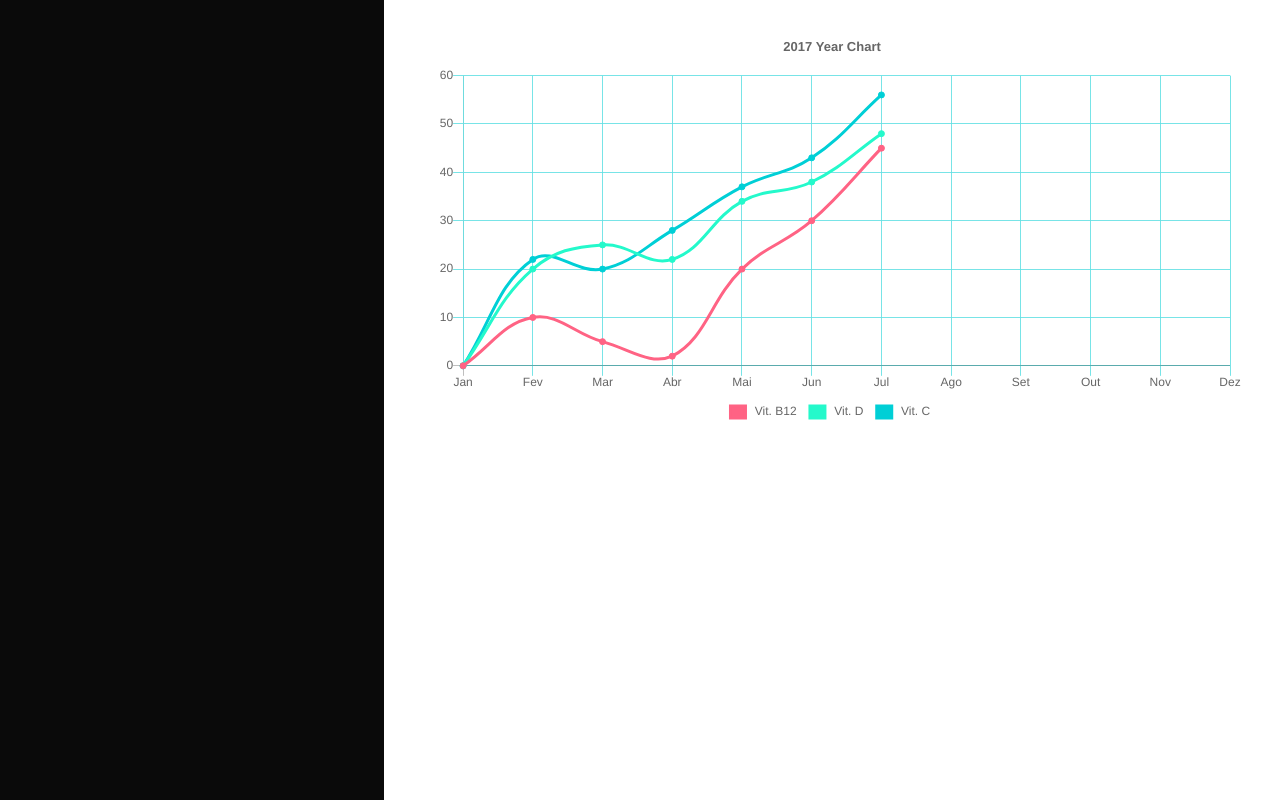
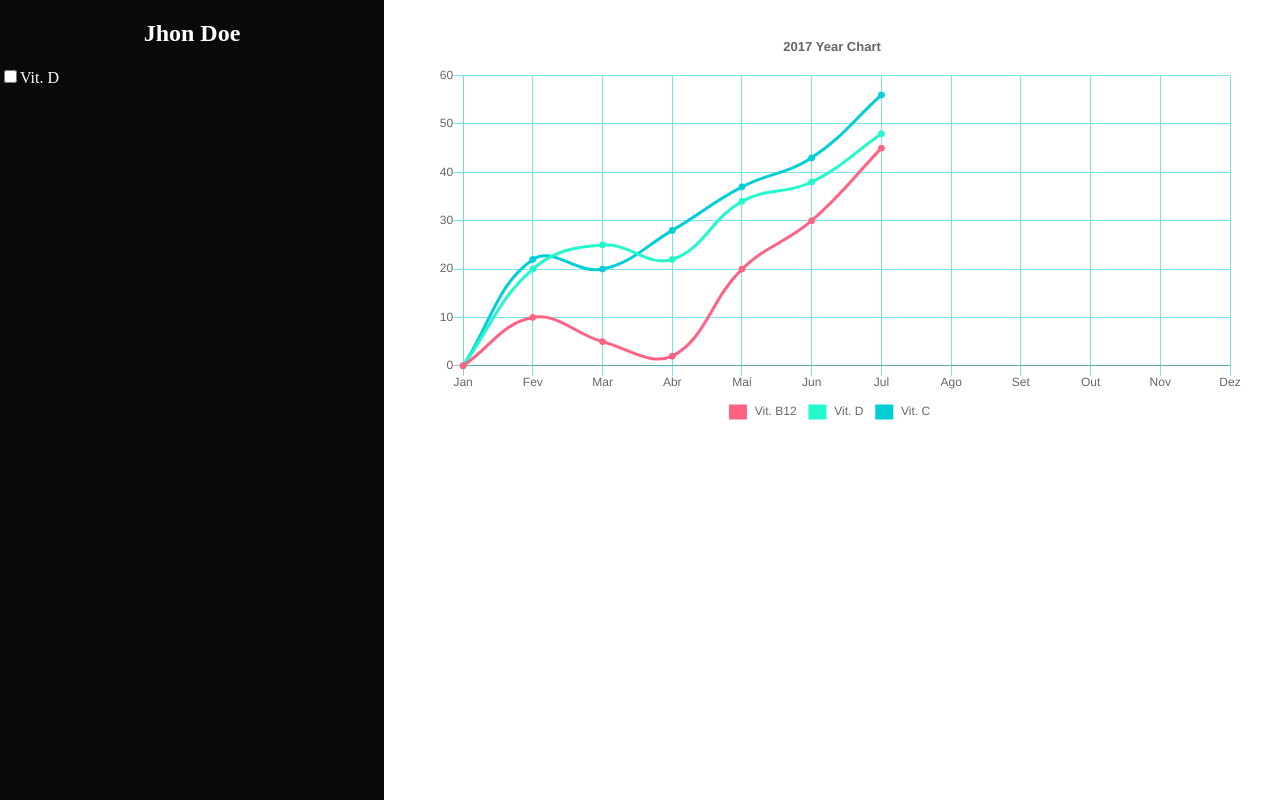
Before and after one commit to mariorodeghiero/chart-js, a website: page src/index.html in a window 1280 px wide. Drawn offline with nearby package versions, Linux system fonts and the light colour scheme.

Commit message:
edited layout layout.scss

```diff
--- a/src/index.html
+++ b/src/index.html
@@ -20,7 +20,8 @@
     <div class="wrapper">
 
         <div class="info">
-
+            <h2>Jhon Doe</h2>
+            <input type="checkbox" name="vit-d" id="">Vit. D
         </div>
         <div class="chart">
             <canvas id="myChart" class="chart-graph"></canvas>
--- a/src/sass/2-layouts/layouts.scss
+++ b/src/sass/2-layouts/layouts.scss
@@ -1,7 +1,8 @@
 @import url('https://fonts.googleapis.com/css?family=Roboto');
 body {
     margin: 0;
-    padding: 0
+    padding: 0;
+    color: #ffffff
 }
 
 h1 {
@@ -17,6 +18,10 @@ h1 {
     height: 100vh;
     .info {
         background-color: #0a0a0a;
+        h2{
+            text-align: center;
+            color: #ffffff;
+        }
     }
     .chart {
         background-color: #ffffff;
```
Also changed, not shown: src/css/layouts.css.
